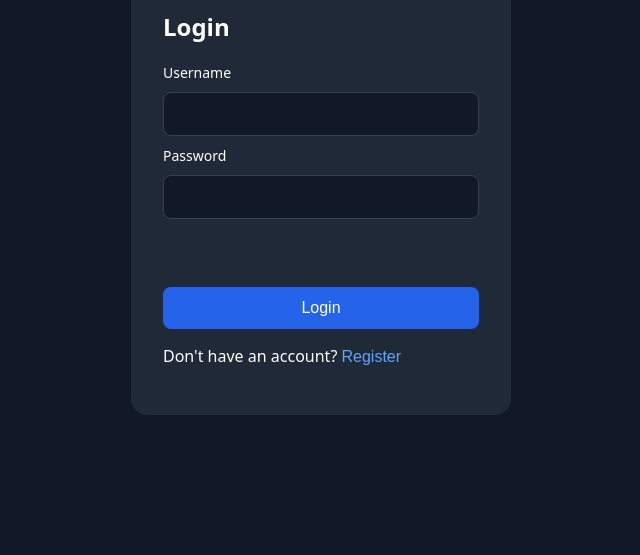
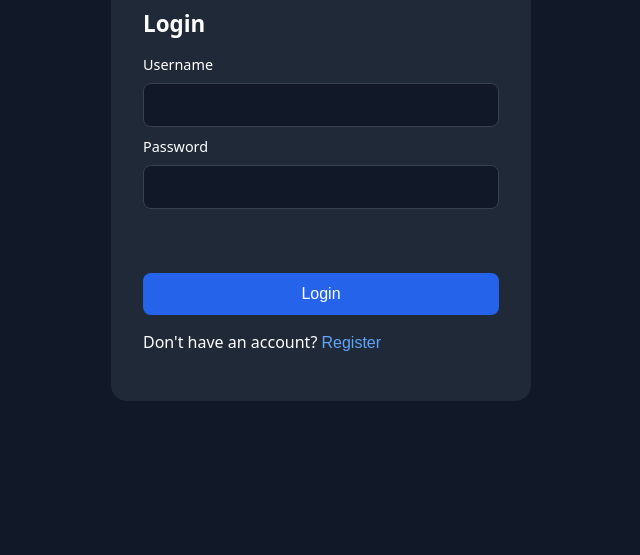
Before and after one commit to OozySpatula/e2ee-messaging-site, a website with bundled scripts: page public/index.html in a window 1280 px wide. Shown: the part 245-800 px from the top of the page, without its empty margins (319-959 px from the left). Built offline with nearby package versions, Linux system fonts and the light colour scheme.

```diff
--- a/public/css/style.css
+++ b/public/css/style.css
@@ -1,15 +1,16 @@
 * {
     box-sizing: border-box;
 }
-
 
 body {
 
     margin: 0;
 
-    min-height: 100vh;
+    width: 100vw;
+    height: 100vh;
 
     display: flex;
+
     justify-content: center;
     align-items: center;
 
@@ -23,15 +24,15 @@
     background: #111827;
 
     color: white;
+
 }
 
 
 .container {
 
-    width: 100%;
-    max-width: 420px;
+    width: min(90vw, 420px);
 
-    padding: 20px;
+    max-height: 95vh;
 
 }
 
@@ -40,28 +41,36 @@
 
     background: #1f2937;
 
-    padding: 32px;
+    padding: clamp(1rem, 4vh, 2rem);
 
-    border-radius: 16px;
+    border-radius: clamp(10px, 2vw, 16px);
 
 }
 
+
+/* Headings */
 
 h1 {
 
     text-align: center;
 
-    margin-bottom: 30px;
+    margin: 0 0 clamp(0.8rem, 3vh, 1.8rem);
+
+    font-size: clamp(1.5rem, 4vh, 2rem);
 
 }
 
 
 h2 {
 
-    margin-bottom: 20px;
+    margin: 0 0 clamp(0.5rem, 2vh, 1.2rem);
+
+    font-size: clamp(1.1rem, 3vh, 1.4rem);
 
 }
 
+
+/* Form */
 
 form {
 
@@ -69,23 +78,25 @@
 
     flex-direction: column;
 
-    gap: 10px;
+    gap: clamp(0.35rem, 1.2vh, 0.8rem);
 
 }
 
 
 label {
 
-    font-size: 14px;
+    font-size: clamp(0.75rem, 1.8vh, 0.9rem);
 
 }
 
 
 input {
 
-    padding: 12px;
+    width: 100%;
 
-    border-radius: 8px;
+    padding: clamp(0.5rem, 1.5vh, 0.75rem);
+
+    border-radius: clamp(6px, 1vw, 8px);
 
     border: 1px solid #374151;
 
@@ -93,16 +104,16 @@
 
     color: white;
 
-    font-size: 16px;
+    font-size: clamp(0.85rem, 2vh, 1rem);
 
 }
 
 
 button {
 
-    padding: 12px;
+    padding: clamp(0.5rem, 1.5vh, 0.75rem);
 
-    border-radius: 8px;
+    border-radius: clamp(6px, 1vw, 8px);
 
     border: none;
 
@@ -112,14 +123,7 @@
 
     cursor: pointer;
 
-    font-size: 16px;
-
-}
-
-
-button:hover {
-
-    background: #1d4ed8;
+    font-size: clamp(0.85rem, 2vh, 1rem);
 
 }
 
@@ -137,23 +141,9 @@
 
 .message {
 
-    min-height: 20px;
+    min-height: clamp(15px, 2vh, 20px);
 
-    font-size: 14px;
-
-}
-
-
-.message.error {
-
-    color: #f87171;
-
-}
-
-
-.message.success {
-
-    color: #4ade80;
+    font-size: clamp(0.75rem, 1.8vh, 0.9rem);
 
 }
 
@@ -162,4 +152,6 @@
 
     color: #9ca3af;
 
+    font-size: clamp(0.65rem, 1.6vh, 0.8rem);
+
 }
```
Also changed, not shown: api/auth.js (+6 -10 lines).
